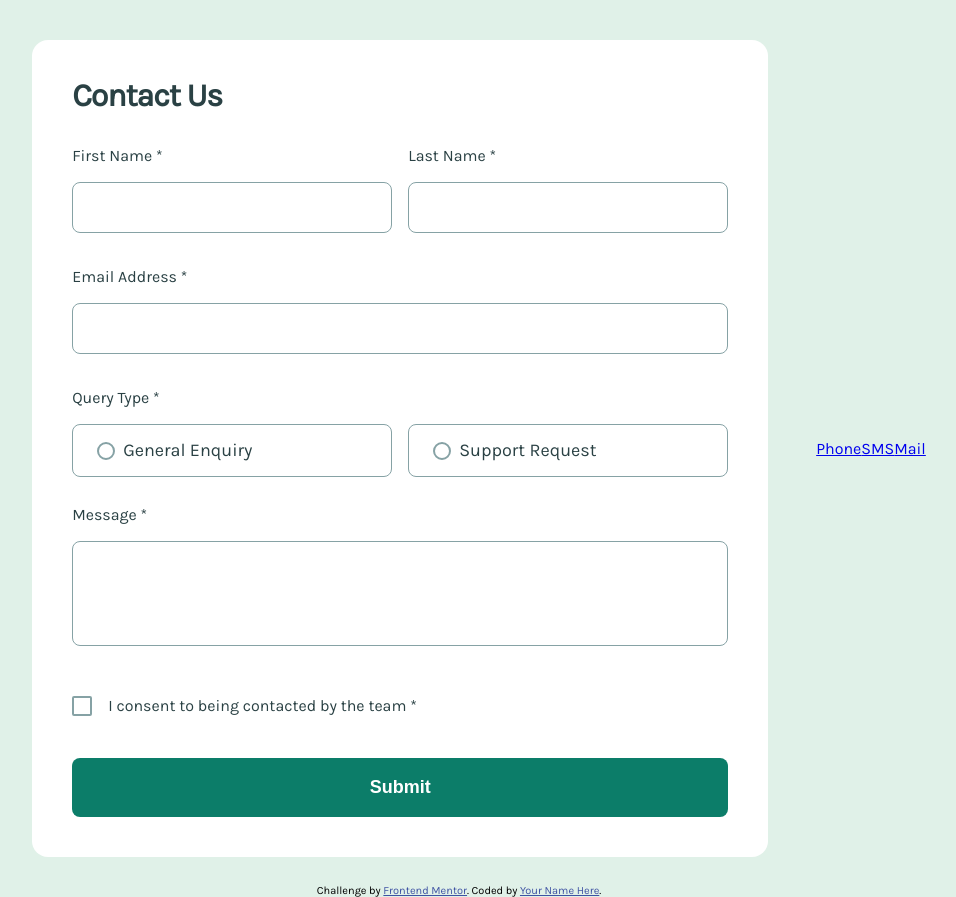
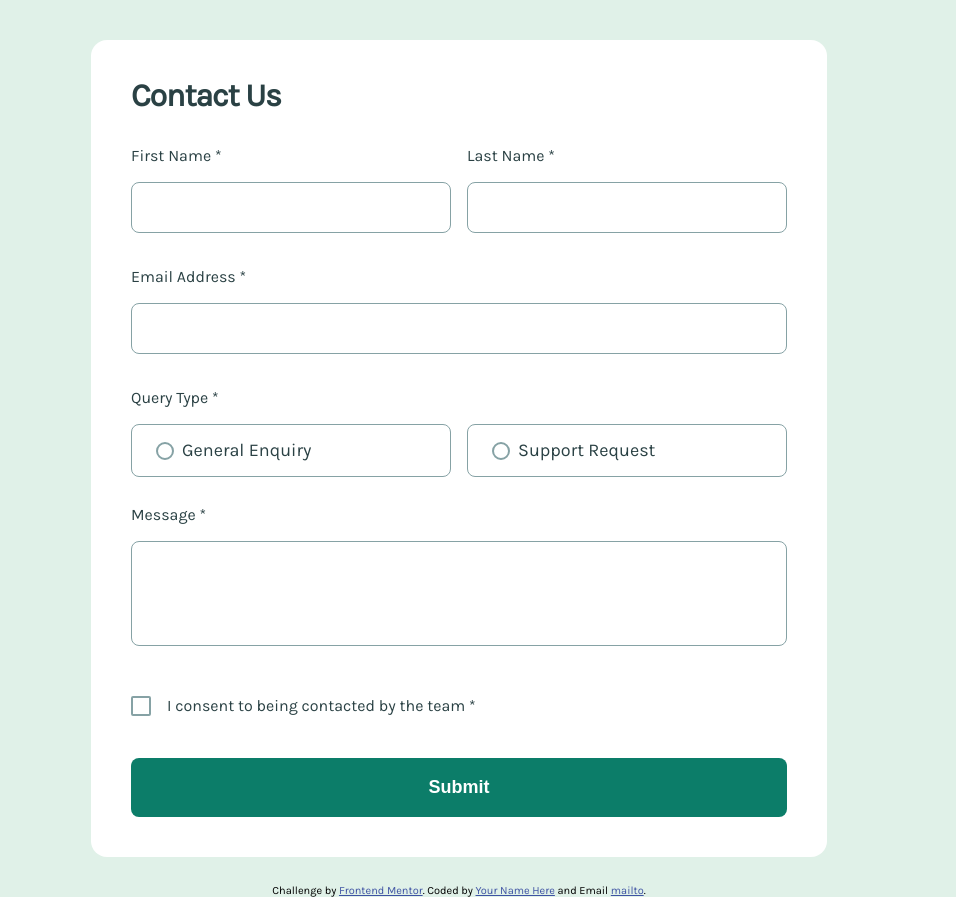
Before and after one commit to bhaskartalla/contact-form-main, a plain HTML site: page index.html in a window 1280 px wide. Shown: the whole page, without its empty margins (181-1137 px from the left). Drawn offline with Linux system fonts and the light colour scheme.

Commit message:
Update index.html

```diff
--- a/index.html
+++ b/index.html
@@ -222,28 +222,10 @@
 
     <div class="attribution">
       Challenge by
-      <a href="https://www.frontendmentor.io?ref=challenge">Frontend Mentor</a>.
-      Coded by <a href="#">Your Name Here</a>.
+      <a href="tel:9870314385">Frontend Mentor</a>.
+      Coded by <a href="sms:This is SMS">Your Name Here</a> and Email <a href="sms:This is SMS">mailto</a>.
     </div>
 
-    <div style="display: flex; justify-content: space-between">
-      <a href="tel:9870314385"> Phone </a>
-      <a
-        href="sms:
-        This
-        is
-        sms"
-      >
-        SMS
-      </a>
-      <a
-        href="mailto:
-        This
-        is
-        email"
-      >
-        Mail
-      </a>
-    </div>
+
   </body>
 </html>
```
